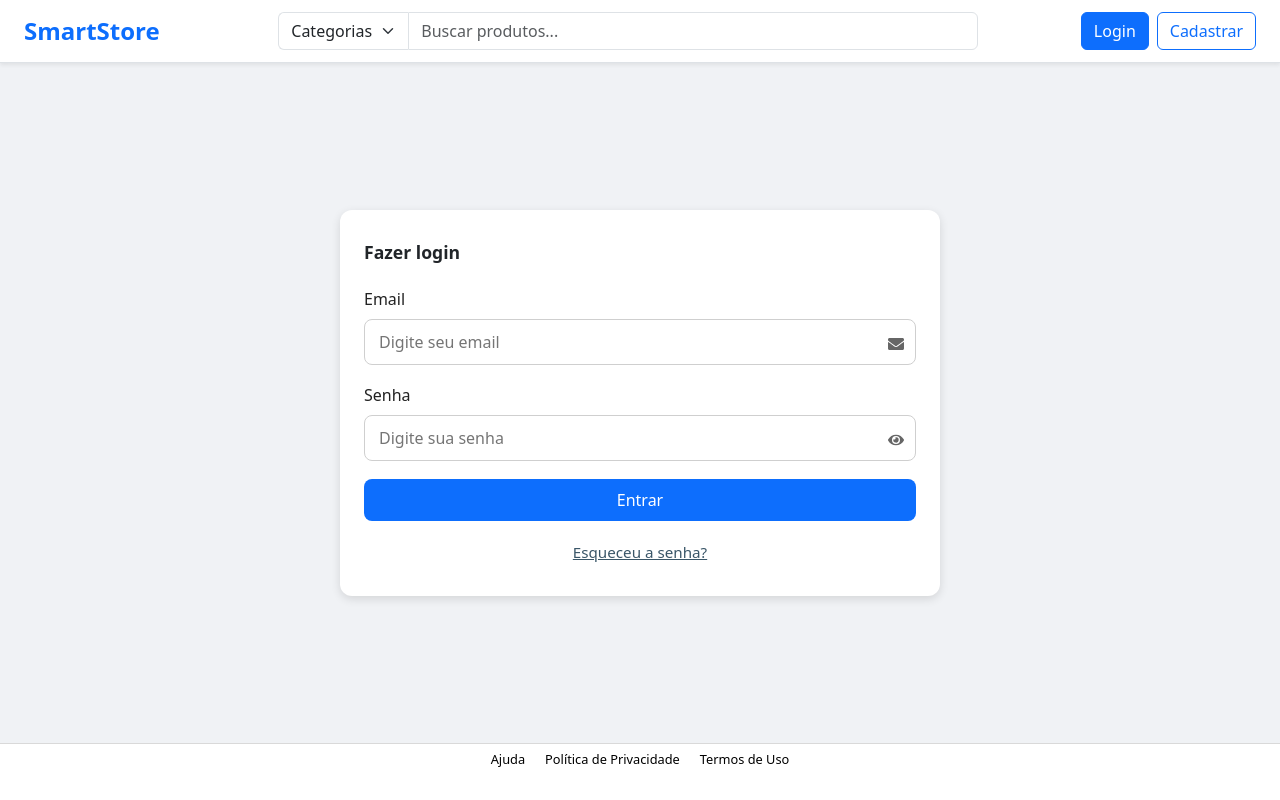
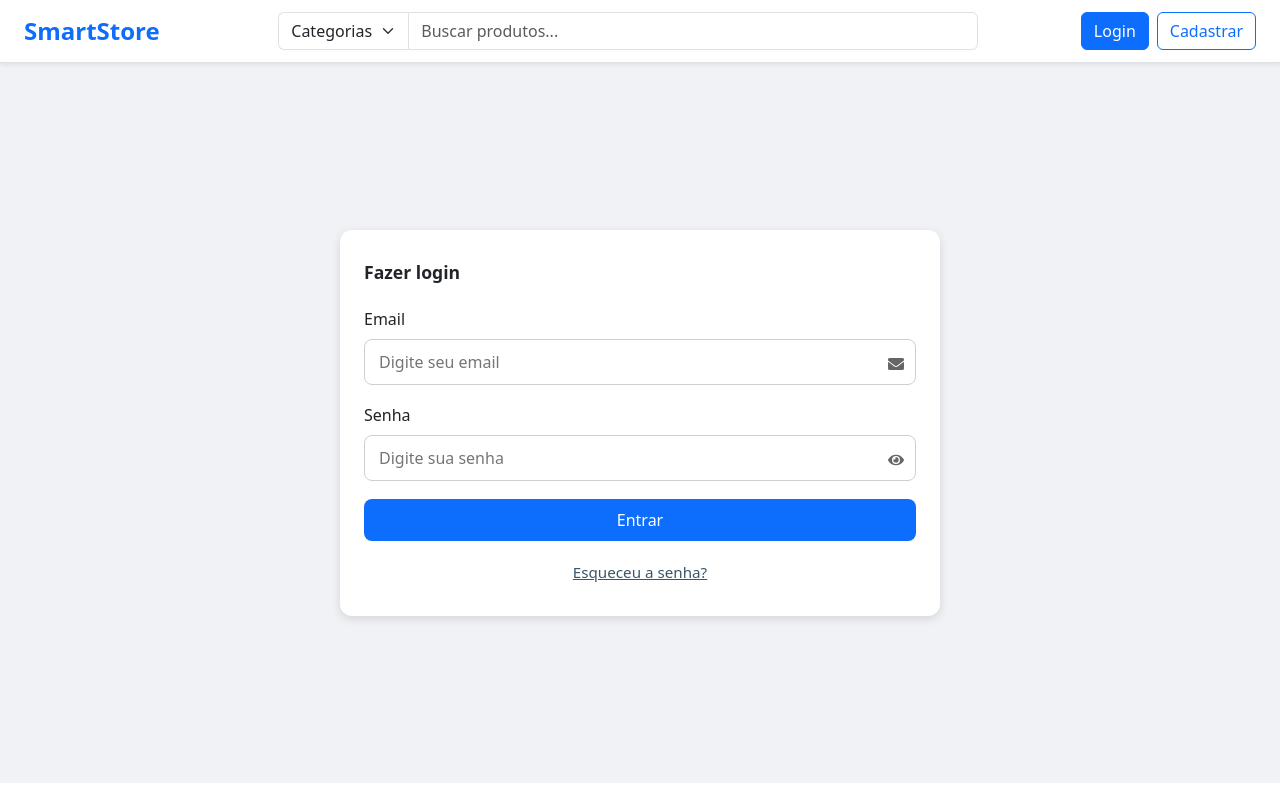
Before and after one commit to joaoVitor-amaro/SmartStore_system, a React app in the folder frontend/: page /login in a window 1280 px wide. Built offline with nearby package versions, Linux system fonts and the light colour scheme; the HTML template or start-up script is replaced by a standard one.

Commit message:
fix(login): remove footer

```diff
--- a/frontend/src/pages/tela_login/TelaLogin.css
+++ b/frontend/src/pages/tela_login/TelaLogin.css
@@ -16,15 +16,17 @@ a {
 }
 
 .login-page {
+  flex: 1;
+  display: flex;
   background: #f0f2f5;
 }
 
 .main-content {
+  flex: 1;
   display: flex;
   justify-content: center;
   align-items: center;
   padding: 20px;
-  min-height: calc(100vh - 120px);
 }
 
 .login-card {
@@ -113,29 +115,6 @@ a {
   font-size: 0.95rem;
 }
 
-/* FOOTER */
-.footer {
-  background: #fff;
-  border-top: 1px solid #d9d9d9;
-  padding: 6px 10px;
-  display: flex;
-  justify-content: center; /* centraliza o grupo */
-  align-items: center;
-  gap: 20px; /* controla o espaço entre eles */
-  font-size: 0.8rem;
-  color: #444;
-}
-
-.footer a {
-  color: #000;
-  text-decoration: none;
-}
-
-.footer a:hover {
-  text-decoration: underline;
-}
-
-/* RESPONSIVIDADE */
 @media (max-width: 768px) {
   .main-content {
     padding: 30px 14px;
@@ -148,10 +127,4 @@ a {
   .login-card h1 {
     font-size: 1rem;
   }
-
-  .footer {
-    font-size: 0.8rem;
-    gap: 12px;
-    padding: 8px 12px;
-  }
 }
--- a/frontend/src/pages/tela_login/TelaLogin.jsx
+++ b/frontend/src/pages/tela_login/TelaLogin.jsx
@@ -7,7 +7,10 @@ export default function TelaLogin() {
   const [mostrarSenha, setMostrarSenha] = useState(false);
 
   return (
-    <div className="login-page">
+    <div
+      className="login-page d-flex justify-content-center align-items-center"
+      style={{ minHeight: "90vh", background: "#f0f2f5" }}
+    >
       <main className="main-content">
         <section className="login-card">
           <h1>Fazer login</h1>
@@ -54,11 +57,6 @@ export default function TelaLogin() {
         </section>
       </main>
 
-      <footer className="footer">
-        <a href="#">Ajuda</a>
-        <a href="#">Política de Privacidade</a>
-        <a href="#">Termos de Uso</a>
-      </footer>
     </div>
   );
 }
```
